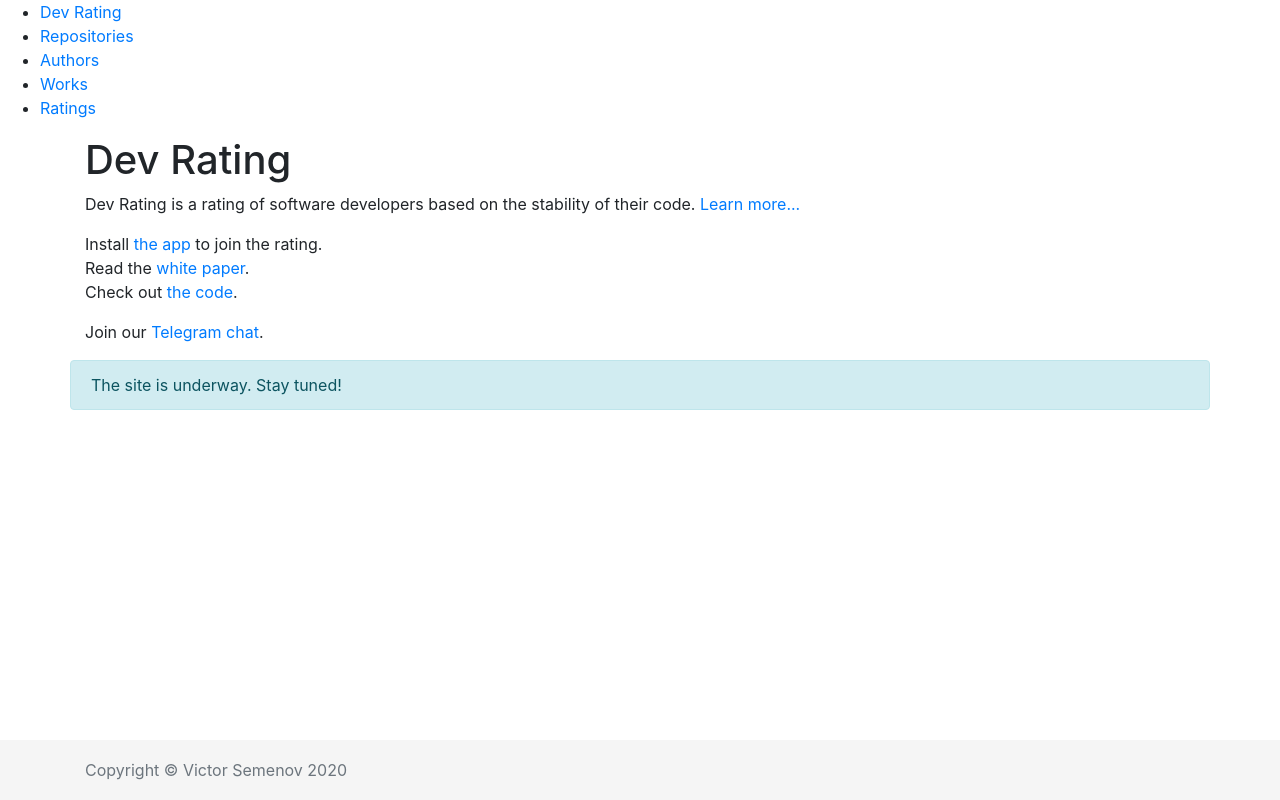
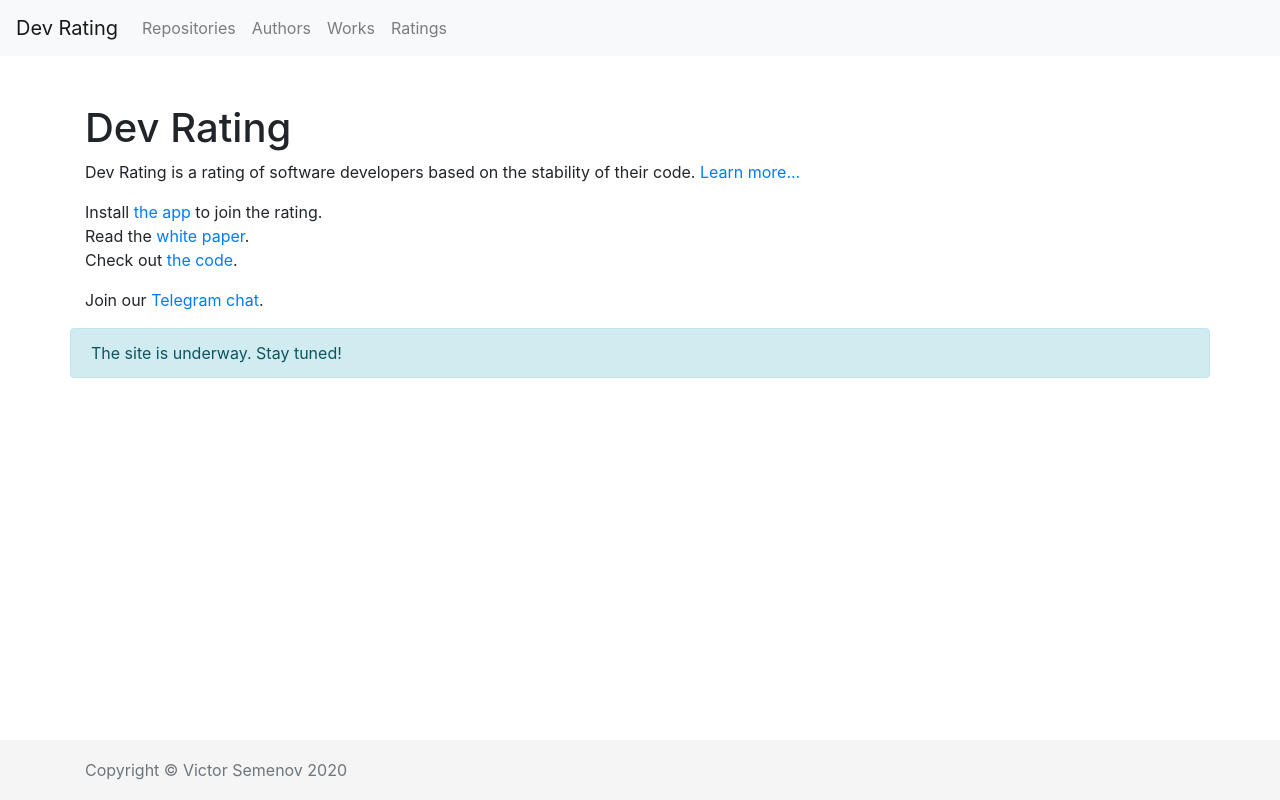
Before and after one commit to victorx64/devratingwebapp, a React (Create React App) app: page / in a window 1280 px wide. Built offline with nearby package versions, Linux system fonts and the light colour scheme.

Commit message:
#3 Add navbar

```diff
--- a/src/App.css
+++ b/src/App.css
@@ -5,7 +5,6 @@
 
 body {
   margin-bottom: 60px;
-  /* Margin bottom by footer height */
 }
 
 .footer {
@@ -13,8 +12,6 @@
   bottom: 0;
   width: 100%;
   height: 60px;
-  /* Set the fixed height of the footer here */
   line-height: 60px;
-  /* Vertically center the text there */
   background-color: #f5f5f5;
 }
--- a/src/App.js
+++ b/src/App.js
@@ -3,33 +3,36 @@
   BrowserRouter as Router,
   Switch,
   Route,
-  Link
+  Link,
+  NavLink
 } from "react-router-dom";
 import './App.css';
 import Home from './Home.js';
 
 export default function App() {
   return (
-    <>
     <Router>
-        <nav>
-          <ul>
-            <li>
-              <Link to="/">Dev Rating</Link>
+      <nav className="navbar navbar-expand-lg navbar-light bg-light">
+        <Link className="navbar-brand" to="/">Dev Rating</Link>
+        <button className="navbar-toggler" type="button" data-toggle="collapse" data-target="#navbarNav" aria-controls="navbarNav" aria-expanded="false" aria-label="Toggle navigation">
+          <span className="navbar-toggler-icon"></span>
+        </button>
+        <div className="collapse navbar-collapse" id="navbarNav">
+          <ul className="navbar-nav">
+            <li className="nav-item">
+              <NavLink className="nav-link" activeClassName="active" exact to="/repositories">Repositories</NavLink >
             </li>
-            <li>
-              <Link to="/repositories">Repositories</Link>
+            <li className="nav-item">
+              <NavLink className="nav-link" activeClassName="active" exact to="/authors">Authors</NavLink >
             </li>
-            <li>
-              <Link to="/authors">Authors</Link>
+            <li className="nav-item">
+              <NavLink className="nav-link" activeClassName="active" exact to="/works">Works</NavLink >
             </li>
-            <li>
-              <Link to="/works">Works</Link>
-            </li>
-            <li>
-              <Link to="/ratings">Ratings</Link>
+            <li className="nav-item">
+              <NavLink className="nav-link" activeClassName="active" exact to="/ratings">Ratings</NavLink >
             </li>
           </ul>
+        </div>
       </nav>
 
       <Switch>
@@ -49,14 +52,13 @@
           <Home />
         </Route>
       </Switch>
-      </Router>
 
       <footer className="footer">
         <div className="container">
           <span className="text-muted">Copyright © Victor Semenov 2020</span>
         </div>
       </footer>
-    </>
+    </Router>
   );
 }
 
--- a/src/Home.js
+++ b/src/Home.js
@@ -4,7 +4,7 @@
 export default function Home() {
     return (
         <div className="container">
-            <h1>Dev Rating</h1>
+            <h1 className="mt-5">Dev Rating</h1>
             <p>
                 Dev Rating is a rating of software developers based on the stability of their code.
                 <a href="https://github.com/victorx64/devrating/blob/master/docs/how-it-works.md"> Learn more...</a>
--- a/src/index.js
+++ b/src/index.js
@@ -1,4 +1,5 @@
 import 'bootstrap/dist/css/bootstrap.min.css';
+import 'bootstrap/dist/js/bootstrap.bundle.min';
 import React from 'react';
 import ReactDOM from 'react-dom';
 import './index.css';
```
Lines whose indentation alone changed are shown as unchanged.
